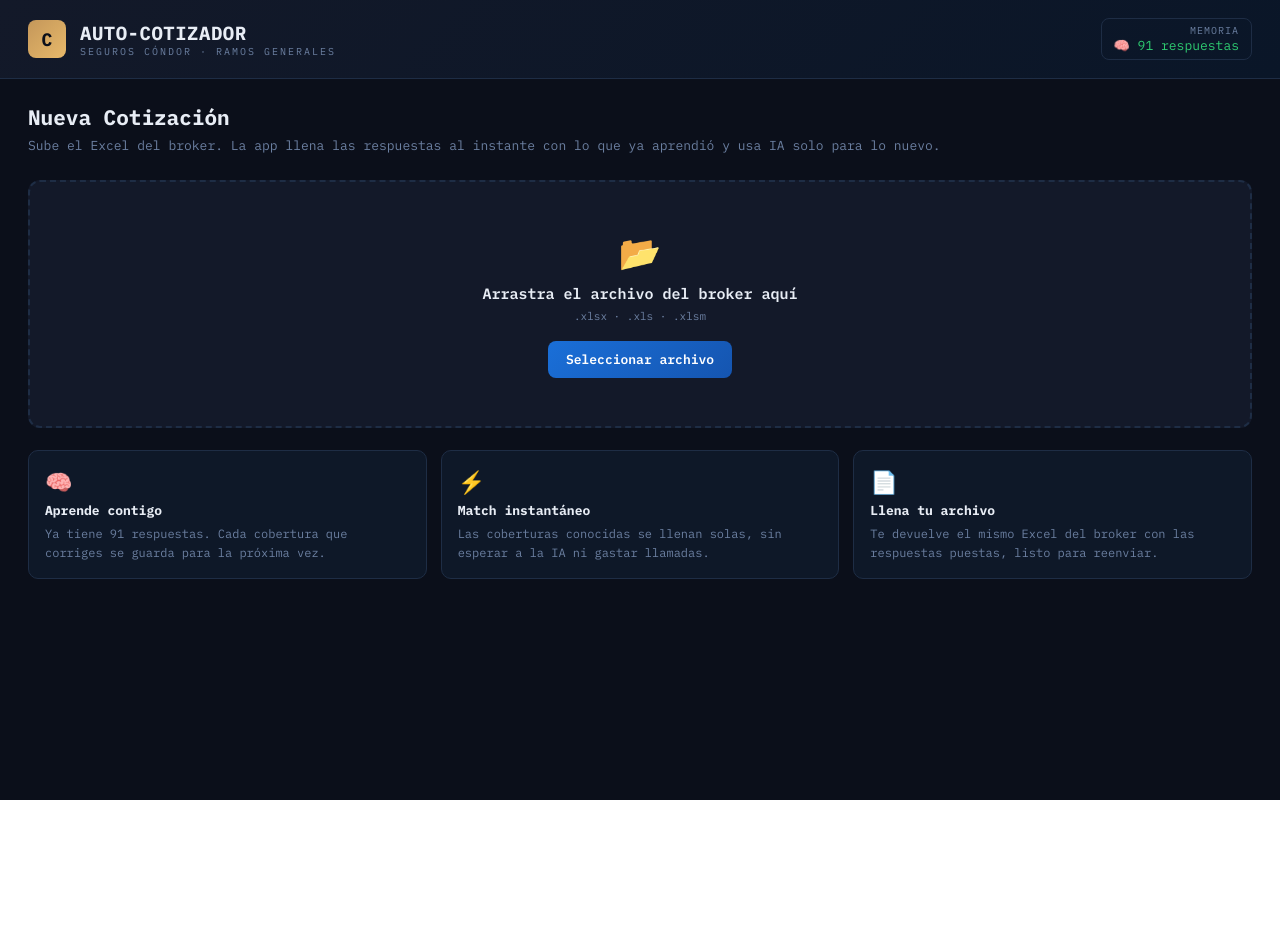
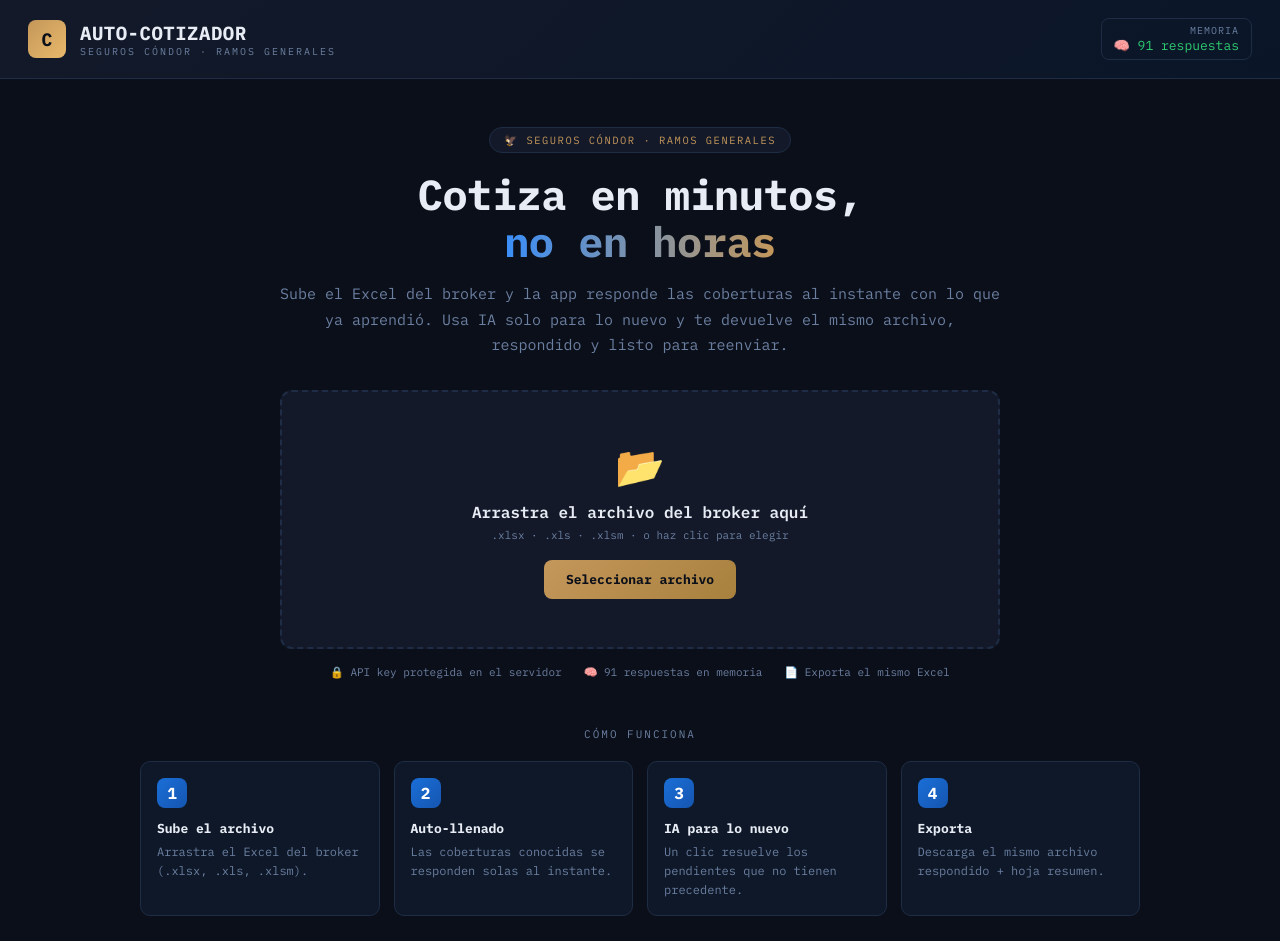
Before and after one commit to juanalvarados2012-glitch/Cotizador-seguros, a React (Vite) app: page / in a window 1280 px wide. Shown: the top 941 px of the page. Before the commit the page ends 800 px from the top, so only its background shows below. Built offline with nearby package versions, Linux system fonts and the light colour scheme.

Commit message:
Rediseña la landing: hero, pasos, beneficios y footer

```diff
--- a/src/App.jsx
+++ b/src/App.jsx
@@ -674,26 +674,66 @@ export default function AutoCotizador() {
       <div style={{ ...sx.body, padding: narrow ? "16px 14px" : "24px 28px" }}>
         {step === "upload" && (
           <div>
-            <h2 style={{ fontSize: 21, fontWeight: 700, margin: "0 0 6px" }}>Nueva Cotización</h2>
-            <p style={{ color: C.muted, margin: "0 0 26px", fontSize: 13 }}>
-              Sube el Excel del broker. La app llena las respuestas al instante con lo que ya aprendió y usa IA solo para lo nuevo.
+            {/* Hero */}
+            <div style={{ textAlign: "center", maxWidth: 720, margin: "0 auto", padding: narrow ? "8px 0 4px" : "24px 0 4px" }}>
+              <div style={{ display: "inline-flex", alignItems: "center", gap: 8, fontSize: 10.5, color: C.gold, border: `1px solid ${C.border}`, background: C.surface, borderRadius: 999, padding: "5px 14px", letterSpacing: 1.5, textTransform: "uppercase", marginBottom: 18 }}>
+                🦅 Seguros Cóndor · Ramos Generales
+              </div>
+              <h1 style={{ fontSize: narrow ? 28 : 42, fontWeight: 700, lineHeight: 1.12, margin: "0 0 16px", letterSpacing: -0.5 }}>
+                Cotiza en minutos,<br />
+                <span style={{ background: `linear-gradient(90deg,${C.accentLight},${C.gold})`, WebkitBackgroundClip: "text", WebkitTextFillColor: "transparent", backgroundClip: "text" }}>no en horas</span>
+              </h1>
+              <p style={{ color: C.muted, fontSize: narrow ? 13 : 15, lineHeight: 1.7, margin: "0 0 28px" }}>
+                Sube el Excel del broker y la app responde las coberturas al instante con lo que ya aprendió.
+                Usa IA solo para lo nuevo y te devuelve el mismo archivo, respondido y listo para reenviar.
               </p>
+            </div>
+
+            {/* Dropzone */}
+            <div style={{ maxWidth: 720, margin: "0 auto" }}>
               <div
-              style={{ ...sx.drop, ...(dragOver ? { borderColor: C.accentLight, background: "#0A1F3A" } : {}) }}
+                style={{ ...sx.drop, padding: narrow ? 32 : 48, ...(dragOver ? { borderColor: C.accentLight, background: "#0A1F3A" } : {}) }}
                 onDragOver={e => { e.preventDefault(); setDragOver(true); }}
                 onDragLeave={() => setDragOver(false)}
                 onDrop={e => { e.preventDefault(); setDragOver(false); handleFile(e.dataTransfer.files[0]); }}
                 onClick={() => fileRef.current?.click()}
               >
-              <div style={{ fontSize: 34, marginBottom: 10 }}>📂</div>
-              <div style={{ fontSize: 15, fontWeight: 600, marginBottom: 6 }}>Arrastra el archivo del broker aquí</div>
-              <div style={{ fontSize: 11, color: C.muted, marginBottom: 18 }}>.xlsx · .xls · .xlsm</div>
-              <button style={{ ...sx.btn, opacity: !kbReady || parsing ? 0.6 : 1 }} disabled={!kbReady || parsing}>
+                <div style={{ fontSize: 40, marginBottom: 10 }}>{parsing ? "⏳" : "📂"}</div>
+                <div style={{ fontSize: 16, fontWeight: 600, marginBottom: 6 }}>Arrastra el archivo del broker aquí</div>
+                <div style={{ fontSize: 11, color: C.muted, marginBottom: 18 }}>.xlsx · .xls · .xlsm · o haz clic para elegir</div>
+                <button style={{ ...sx.btnGold, opacity: !kbReady || parsing ? 0.6 : 1 }} disabled={!kbReady || parsing}>
                   {parsing ? "Leyendo archivo..." : kbReady ? "Seleccionar archivo" : "Cargando memoria..."}
                 </button>
                 <input ref={fileRef} type="file" accept=".xlsx,.xls,.xlsm" style={{ display: "none" }} onChange={e => handleFile(e.target.files[0])} />
               </div>
-            <div style={{ display: "grid", gridTemplateColumns: "repeat(auto-fit,minmax(220px,1fr))", gap: 14, marginTop: 22 }}>
+              <div style={{ display: "flex", justifyContent: "center", gap: narrow ? 12 : 22, flexWrap: "wrap", marginTop: 16, fontSize: 11, color: C.muted }}>
+                <span>🔒 API key protegida en el servidor</span>
+                <span>🧠 {kb.length} respuestas en memoria</span>
+                <span>📄 Exporta el mismo Excel</span>
+              </div>
+            </div>
+
+            {/* Cómo funciona */}
+            <div style={{ maxWidth: 1000, margin: "48px auto 0" }}>
+              <div style={{ textAlign: "center", fontSize: 11, letterSpacing: 2, textTransform: "uppercase", color: C.muted, marginBottom: 20 }}>Cómo funciona</div>
+              <div style={{ display: "grid", gridTemplateColumns: "repeat(auto-fit,minmax(200px,1fr))", gap: 14 }}>
+                {[
+                  ["1", "Sube el archivo", "Arrastra el Excel del broker (.xlsx, .xls, .xlsm)."],
+                  ["2", "Auto-llenado", "Las coberturas conocidas se responden solas al instante."],
+                  ["3", "IA para lo nuevo", "Un clic resuelve los pendientes que no tienen precedente."],
+                  ["4", "Exporta", "Descarga el mismo archivo respondido + hoja resumen."],
+                ].map(([n, t, d]) => (
+                  <div key={n} style={sx.card}>
+                    <div style={{ width: 30, height: 30, borderRadius: 8, background: `linear-gradient(135deg,${C.accent},#1555B0)`, color: "#fff", display: "flex", alignItems: "center", justifyContent: "center", fontWeight: 700, marginBottom: 12 }}>{n}</div>
+                    <div style={{ fontWeight: 700, fontSize: 13, marginBottom: 5 }}>{t}</div>
+                    <div style={{ fontSize: 12, color: C.muted, lineHeight: 1.6 }}>{d}</div>
+                  </div>
+                ))}
+              </div>
+            </div>
+
+            {/* Beneficios */}
+            <div style={{ display: "grid", gridTemplateColumns: "repeat(auto-fit,minmax(220px,1fr))", gap: 14, maxWidth: 1000, margin: "26px auto 0" }}>
               {[
                 ["🧠", "Aprende contigo", `Ya tiene ${kb.length} respuestas. Cada cobertura que corriges se guarda para la próxima vez.`],
                 ["⚡", "Match instantáneo", "Las coberturas conocidas se llenan solas, sin esperar a la IA ni gastar llamadas."],
@@ -705,6 +745,11 @@ export default function AutoCotizador() {
                   <div style={{ fontSize: 12, color: C.muted, lineHeight: 1.6 }}>{d}</div>
                 </div>
               ))}
+            </div>
+
+            {/* Footer */}
+            <div style={{ textAlign: "center", color: C.muted, fontSize: 11, marginTop: 40, paddingTop: 18, borderTop: `1px solid ${C.border}`, maxWidth: 1000, marginLeft: "auto", marginRight: "auto" }}>
+              Auto-Cotizador · Seguros Cóndor S.A. — herramienta interna de suscripción
             </div>
           </div>
         )}
```
Lines whose indentation alone changed are shown as unchanged.
